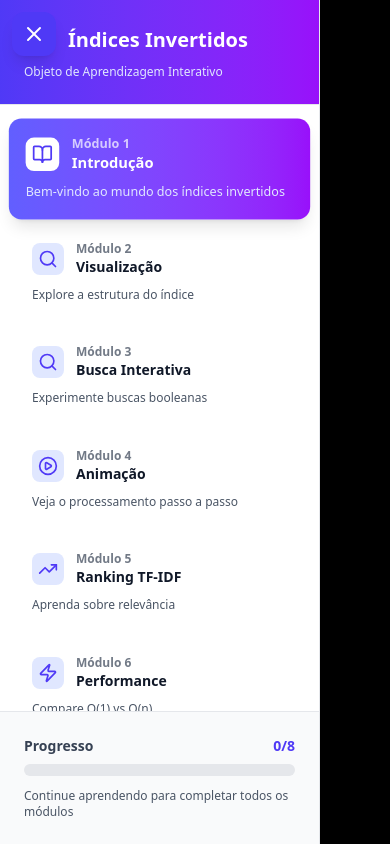
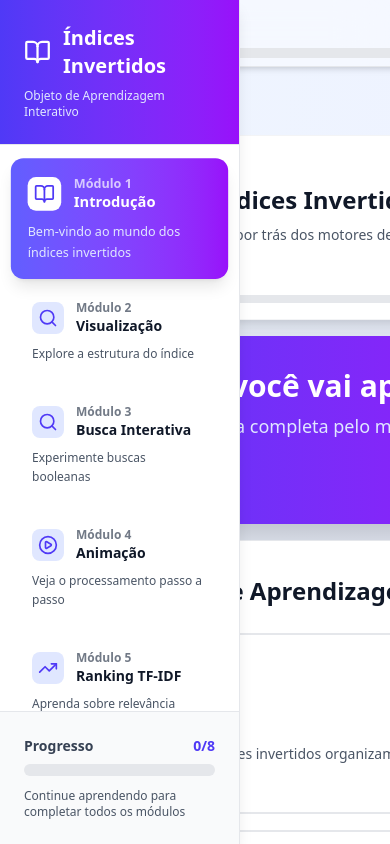
Before and after one commit to vitor-veiga/Inveted-Index, a React (Vite) app: page / in a window 390 px wide. Both pictures are taken after a click on the button "Abrir menu". Shown: the top 844 px of the page. Built offline with nearby package versions, Linux system fonts and the light colour scheme.

Commit message:
fix: Ajustes Finos Para Rodar Em Celulares.

```diff
--- a/src/components/Layout/ModuleLayout.tsx
+++ b/src/components/Layout/ModuleLayout.tsx
@@ -29,7 +29,7 @@ export function ModuleLayout({
 }: ModuleLayoutProps) {
   return (
     <div className="min-h-screen bg-linear-to-br from-blue-50 via-indigo-50 to-purple-50">
-      <div className="max-w-360 mx-auto px-3 sm:px-4 py-4 sm:py-6 lg:py-8 lg:pl-80">
+      <div className="max-w-360 mx-auto px-3 sm:px-4 py-13 sm:py-6 lg:py-8 lg:pl-80">
         {/* Module Header */}
         <div className="mb-4 sm:mb-6 lg:mb-8 animate-fade-in">
           <div className="bg-white rounded-xl sm:rounded-2xl shadow-xl p-4 sm:p-6 lg:p-8 border border-gray-100">
--- a/src/components/Layout/Sidebar.tsx
+++ b/src/components/Layout/Sidebar.tsx
@@ -134,13 +134,15 @@ export function Sidebar({
   return (
     <>
       {/* Mobile Menu Button */}
-      <button
-        onClick={toggleSidebar}
-        className="lg:hidden fixed top-3 left-3 z-50 p-2.5 bg-indigo-600 text-white rounded-xl shadow-lg hover:bg-indigo-700 transition-colors min-w-[44px] min-h-[44px] flex items-center justify-center"
-        aria-label={isOpen ? "Fechar menu" : "Abrir menu"}
-      >
-        {isOpen ? <X className="w-6 h-6" /> : <Menu className="w-6 h-6" />}
-      </button>
+      {!isOpen && (
+        <button
+          onClick={toggleSidebar}
+          className="lg:hidden fixed top-20 left-3 z-50 p-2.5 bg-indigo-600 text-white rounded-xl shadow-lg hover:bg-indigo-700 transition-colors min-w-[44px] min-h-[44px] flex items-center justify-center"
+          aria-label={isOpen ? "Fechar menu" : "Abrir menu"}
+        >
+          <Menu className="w-6 h-6" />
+        </button>
+      )}
 
       {/* Desktop Sidebar */}
       <aside className="hidden lg:block w-80 h-screen fixed left-0 top-0 z-40">
@@ -151,10 +153,10 @@ export function Sidebar({
       {isOpen && (
         <>
           <div
-            className="lg:hidden fixed inset-0 bg-black bg-opacity-50 z-30"
+            className="lg:hidden fixed inset-0 bg-transparent bg-opacity-50 z-30"
             onClick={toggleSidebar}
           />
-          <aside className="lg:hidden fixed left-0 top-0 bottom-0 w-80 max-w-[85vw] z-40 animate-slide-in">
+          <aside className="lg:hidden fixed left-0 top-0 bottom-0 w-60 max-w-[85vw] z-40 animate-slide-in">
             {sidebarContent}
           </aside>
         </>
```
